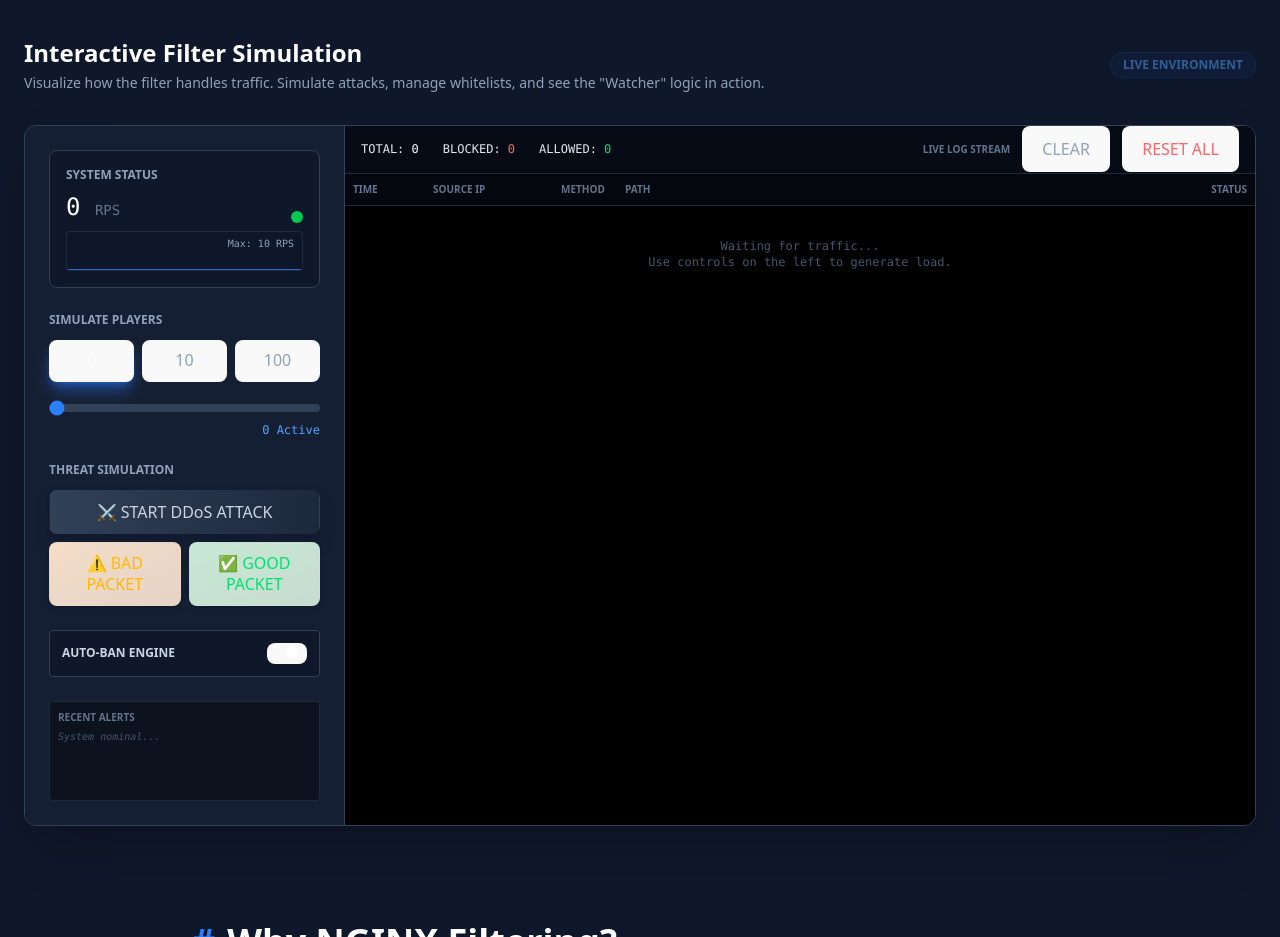
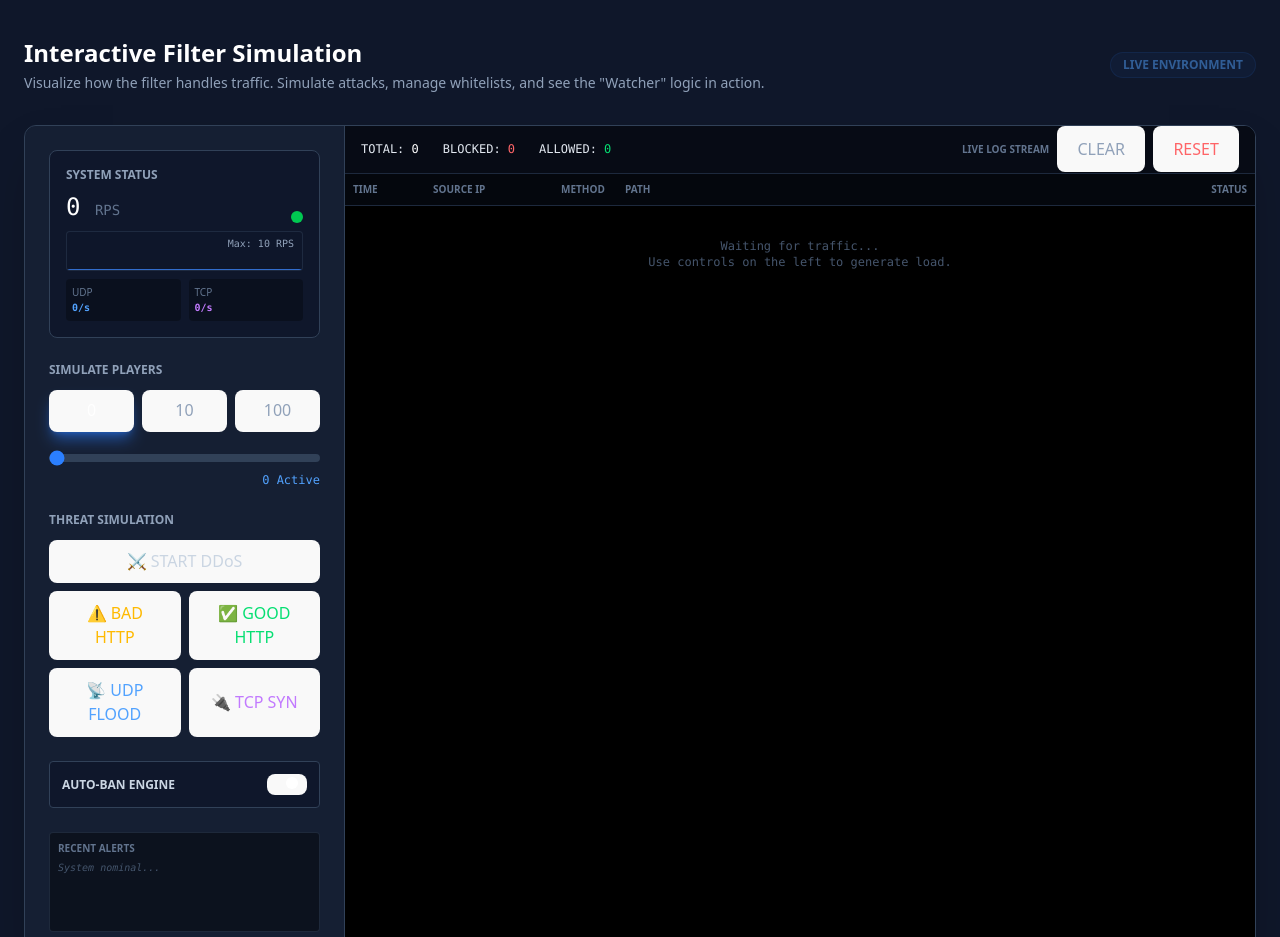
Before and after one commit to burgil/fivem-nginx-filter, a React (Vite) app: page / in a window 1280 px wide. Shown: the part 800-1737 px from the top of the page. Built offline with nearby package versions, Linux system fonts and the light colour scheme.

Commit message:
feat: Add UDP and TCP packet rate simulation to SimulationDashboard

```diff
--- a/src/components/SimulationDashboard.tsx
+++ b/src/components/SimulationDashboard.tsx
@@ -53,6 +53,8 @@ export const SimulationDashboard: React.FC = () => {
   const [alerts, setAlerts] = useState<string[]>([]);
   const [selectedIp, setSelectedIp] = useState<string | null>(null);
   const [rpsHistory, setRpsHistory] = useState<number[]>(new Array(30).fill(0));
+  const [udpPacketRate, setUdpPacketRate] = useState(0);
+  const [tcpPacketRate, setTcpPacketRate] = useState(0);
 
   // Refs
   const eventIdRef = useRef(0);
@@ -156,6 +158,12 @@ export const SimulationDashboard: React.FC = () => {
         const currentRps = Math.floor(Math.random() * (playerCount + (isAttacking ? 100 : 0))); // Simulated RPS variation
         setStats(prev => ({ ...prev, rps: currentRps }));
         setRpsHistory(prev => [...prev.slice(1), currentRps]);
+
+        // Simulate UDP/TCP packet rates
+        const baseUdp = playerCount * 20; // Each player generates ~20 UDP packets/sec
+        const baseTcp = playerCount * 2;  // Each player generates ~2 TCP packets/sec
+        setUdpPacketRate(baseUdp + (isAttacking ? Math.floor(Math.random() * 500) : 0));
+        setTcpPacketRate(baseTcp + (isAttacking ? Math.floor(Math.random() * 50) : 0));
       }
 
     }, 200);
@@ -234,6 +242,16 @@ export const SimulationDashboard: React.FC = () => {
             <div className={`w-3 h-3 rounded-full ${isAttacking ? 'bg-red-500 animate-ping' : 'bg-green-500'}`}></div>
           </div>
           <TrafficGraph data={rpsHistory} color={isAttacking ? '#ef4444' : '#3b82f6'} height={40} />
+          <div className="grid grid-cols-2 gap-2 mt-2 text-[10px]">
+            <div className="bg-black/30 p-1.5 rounded">
+              <div className="text-slate-500">UDP</div>
+              <div className="text-blue-400 font-mono font-bold">{udpPacketRate}/s</div>
+            </div>
+            <div className="bg-black/30 p-1.5 rounded">
+              <div className="text-slate-500">TCP</div>
+              <div className="text-purple-400 font-mono font-bold">{tcpPacketRate}/s</div>
+            </div>
+          </div>
         </div>
 
         {/* Player Controls */}
@@ -265,26 +283,40 @@ export const SimulationDashboard: React.FC = () => {
           <div className="space-y-2">
             <button
               onClick={toggleAttack}
-              className={`w-full py-3 px-4 rounded-lg font-bold text-sm transition-all shadow-lg ${
+              className={`w-full py-2 px-3 rounded font-bold text-xs transition-all ${
                 isAttacking
-                  ? 'bg-linear-to-r from-red-600 to-red-700 text-white border-2 border-red-400 animate-pulse shadow-red-500/50'
-                  : 'bg-linear-to-r from-slate-700 to-slate-800 text-slate-300 border-2 border-slate-600 hover:border-slate-500 hover:from-slate-600 hover:to-slate-700 shadow-slate-900/50'
+                  ? 'bg-red-600 text-white border border-red-400 animate-pulse'
+                  : 'bg-slate-700 text-slate-300 border border-slate-600 hover:border-slate-500 hover:bg-slate-600'
               }`}
             >
-              {isAttacking ? '🛑 STOP DDoS ATTACK' : '⚔️ START DDoS ATTACK'}
+              {isAttacking ? '🛑 STOP DDoS' : '⚔️ START DDoS'}
             </button>
             <div className="grid grid-cols-2 gap-2">
                 <button
                 onClick={sendBadPacket}
-                className="w-full py-2.5 px-2 rounded-lg font-bold text-xs bg-linear-to-br from-amber-600/20 to-amber-800/20 text-amber-400 border-2 border-amber-600/50 hover:border-amber-500 hover:bg-amber-600/30 transition-all shadow-md"
+                className="w-full py-2 px-2 rounded font-bold text-[10px] bg-amber-600/20 text-amber-400 border border-amber-600/50 hover:border-amber-500 hover:bg-amber-600/30 transition-all"
                 >
-                ⚠️ BAD PACKET
+                ⚠️ BAD HTTP
                 </button>
                 <button
                 onClick={sendGoodPacket}
-                className="w-full py-2.5 px-2 rounded-lg font-bold text-xs bg-linear-to-br from-green-600/20 to-green-800/20 text-green-400 border-2 border-green-600/50 hover:border-green-500 hover:bg-green-600/30 transition-all shadow-md"
+                className="w-full py-2 px-2 rounded font-bold text-[10px] bg-green-600/20 text-green-400 border border-green-600/50 hover:border-green-500 hover:bg-green-600/30 transition-all"
                 >
-                ✅ GOOD PACKET
+                ✅ GOOD HTTP
+                </button>
+            </div>
+            <div className="grid grid-cols-2 gap-2">
+                <button
+                onClick={() => { /* Simulate UDP flood */ setUdpPacketRate(prev => prev + 1000); setTimeout(() => setUdpPacketRate(prev => Math.max(0, prev - 1000)), 2000); }}
+                className="w-full py-2 px-2 rounded font-bold text-[10px] bg-blue-600/20 text-blue-400 border border-blue-600/50 hover:border-blue-500 hover:bg-blue-600/30 transition-all"
+                >
+                📡 UDP FLOOD
+                </button>
+                <button
+                onClick={() => { /* Simulate TCP SYN */ setTcpPacketRate(prev => prev + 500); setTimeout(() => setTcpPacketRate(prev => Math.max(0, prev - 500)), 2000); }}
+                className="w-full py-2 px-2 rounded font-bold text-[10px] bg-purple-600/20 text-purple-400 border border-purple-600/50 hover:border-purple-500 hover:bg-purple-600/30 transition-all"
+                >
+                🔌 TCP SYN
                 </button>
             </div>
           </div>
@@ -322,10 +354,10 @@ export const SimulationDashboard: React.FC = () => {
              <div>BLOCKED: <span className="text-red-400">{stats.blockedRequests}</span></div>
              <div>ALLOWED: <span className="text-green-400">{stats.allowedRequests}</span></div>
           </div>
-          <div className="flex items-center gap-3">
+          <div className="flex items-center gap-2">
             <div className="text-[10px] text-slate-500 uppercase font-bold">LIVE LOG STREAM</div>
-            <button onClick={clearLogs} className="px-3 py-1 text-[10px] font-bold bg-slate-800 hover:bg-slate-700 text-slate-400 hover:text-white border border-slate-700 hover:border-slate-600 rounded transition-all">CLEAR</button>
-            <button onClick={resetSimulation} className="px-3 py-1 text-[10px] font-bold bg-red-900/30 hover:bg-red-900/50 text-red-400 hover:text-red-300 border border-red-700/50 hover:border-red-600 rounded transition-all">RESET ALL</button>
+            <button onClick={clearLogs} className="px-2 py-0.5 text-[9px] font-bold bg-slate-800 hover:bg-slate-700 text-slate-400 hover:text-white border border-slate-700 hover:border-slate-600 rounded transition-all">CLEAR</button>
+            <button onClick={resetSimulation} className="px-2 py-0.5 text-[9px] font-bold bg-red-900/30 hover:bg-red-900/50 text-red-400 hover:text-red-300 border border-red-700/50 hover:border-red-600 rounded transition-all">RESET</button>
           </div>
         </div>
 
```
